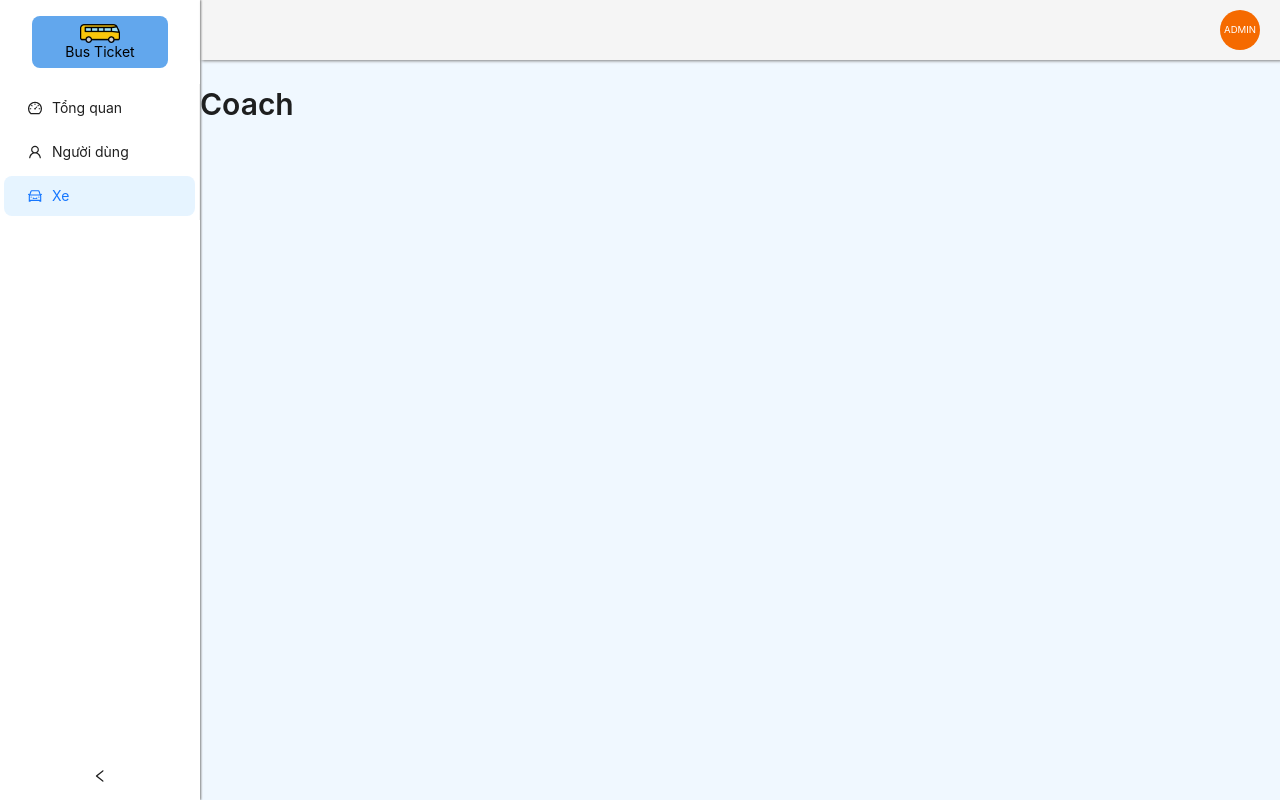
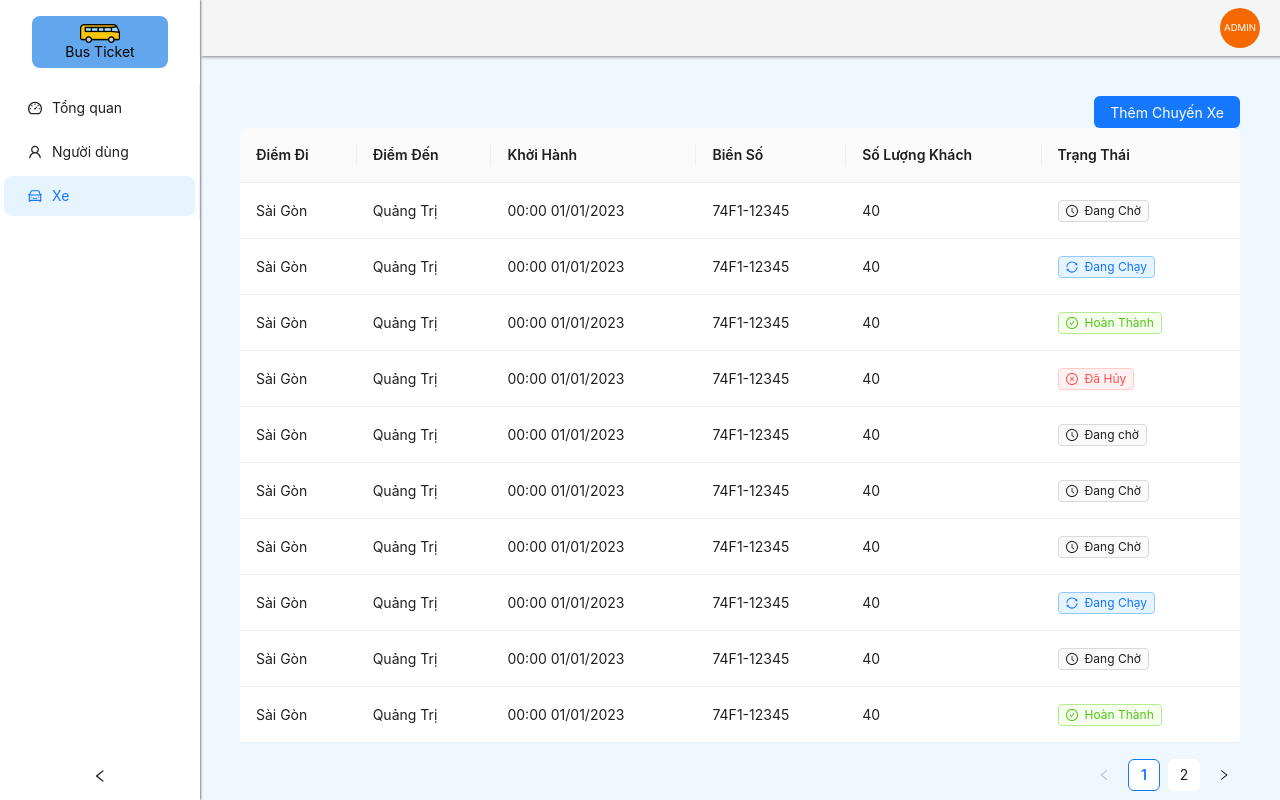
Before and after one commit to superdark1999/bus-ticket-client, a React (Create React App) app: page /admin/coach in a window 1280 px wide. Built offline with nearby package versions, Linux system fonts and the light colour scheme.

Commit message:
show coach list

```diff
--- a/src/layout/AdminLayout.tsx
+++ b/src/layout/AdminLayout.tsx
@@ -44,4 +44,5 @@ const Content = styled.div`
   background-color: aliceblue;
   display: flex;
   flex-direction: column;
+  padding: 5vh;
 `;
--- a/src/views/Admin/tabs/Coach.tsx
+++ b/src/views/Admin/tabs/Coach.tsx
@@ -1,9 +1,217 @@
 import React from "react";
-import { Typography } from "antd";
+import { Typography, Table, Tag, Row, Col, Button } from "antd";
+import { ColumnsType } from "antd/es/table";
+import {
+  CheckCircleOutlined,
+  ClockCircleOutlined,
+  CloseCircleOutlined,
+  SyncOutlined,
+} from '@ant-design/icons';
 
-const { Title } = Typography;
-interface SeflProp {}
+interface SeflProp {};
+interface CoachRecord {
+  id: number,
+  from: string,
+  to: string,
+  departureTime: string,
+  licensePlate: string,
+  passengerAmount: number,
+  status: string
+}
+
 const Coach = ({}: SeflProp) => {
-  return <Title level={2}>Coach</Title>;
+  const columns: ColumnsType<CoachRecord> = [
+    {
+      title: 'Điểm Đi',
+      dataIndex: 'from',
+      key: 'id',
+    },
+    {
+      title: 'Điểm Đến',
+      dataIndex: 'to',
+      key: 'id',
+    },
+    {
+      title: 'Khởi Hành',
+      dataIndex: 'departureTime',
+      key: 'id',
+    },
+    {
+      title: 'Biển Số',
+      dataIndex: 'licensePlate',
+      key: 'id',
+    },{
+      title: 'Số Lượng Khách',
+      dataIndex: 'passengerAmount',
+      key: 'id',
+    },
+    {
+      title: 'Trạng Thái',
+      dataIndex: 'status',
+      key: 'id',
+      render: ((_, {status}) => {
+
+        let tagStyle = status.toLowerCase() === "đang chờ" ? {color: "default", icon: <ClockCircleOutlined/>}
+                  : (status.toLowerCase() === "đang chạy" ? {color: "processing", icon: <SyncOutlined/>}
+                  : (status.toLowerCase() === "hoàn thành" ? {color: "success", icon: <CheckCircleOutlined/>}
+                  : {color: "error", icon: <CloseCircleOutlined/>}));
+
+        return (<Tag {...tagStyle}>{status}</Tag>);
+      })
+    },
+  ];
+
+  // Call api to get data later, now mock it
+  const coachListMock : CoachRecord[] = [
+    {
+      id: 1,
+      from: "Sài Gòn",
+      to: "Quảng Trị",
+      departureTime: "00:00 01/01/2023",
+      licensePlate: "74F1-12345",
+      passengerAmount: 40,
+      status: "Đang Chờ"
+    },
+    {
+      id: 2,
+      from: "Sài Gòn",
+      to: "Quảng Trị",
+      departureTime: "00:00 01/01/2023",
+      licensePlate: "74F1-12345",
+      passengerAmount: 40,
+      status: "Đang Chạy"
+    },
+    {
+      id: 3,
+      from: "Sài Gòn",
+      to: "Quảng Trị",
+      departureTime: "00:00 01/01/2023",
+      licensePlate: "74F1-12345",
+      passengerAmount: 40,
+      status: "Hoàn Thành"
+    },
+    {
+      id: 4,
+      from: "Sài Gòn",
+      to: "Quảng Trị",
+      departureTime: "00:00 01/01/2023",
+      licensePlate: "74F1-12345",
+      passengerAmount: 40,
+      status: "Đã Hủy"
+    },
+    {
+      id: 5,
+      from: "Sài Gòn",
+      to: "Quảng Trị",
+      departureTime: "00:00 01/01/2023",
+      licensePlate: "74F1-12345",
+      passengerAmount: 40,
+      status: "Đang chờ"
+    },
+    {
+      id: 6,
+      from: "Sài Gòn",
+      to: "Quảng Trị",
+      departureTime: "00:00 01/01/2023",
+      licensePlate: "74F1-12345",
+      passengerAmount: 40,
+      status: "Đang Chờ"
+    },
+    {
+      id: 7,
+      from: "Sài Gòn",
+      to: "Quảng Trị",
+      departureTime: "00:00 01/01/2023",
+      licensePlate: "74F1-12345",
+      passengerAmount: 40,
+      status: "Đang Chờ"
+    },
+    {
+      id: 8,
+      from: "Sài Gòn",
+      to: "Quảng Trị",
+      departureTime: "00:00 01/01/2023",
+      licensePlate: "74F1-12345",
+      passengerAmount: 40,
+      status: "Đang Chạy"
+    },
+    {
+      id: 9,
+      from: "Sài Gòn",
+      to: "Quảng Trị",
+      departureTime: "00:00 01/01/2023",
+      licensePlate: "74F1-12345",
+      passengerAmount: 40,
+      status: "Đang Chờ"
+    },
+    {
+      id: 10,
+      from: "Sài Gòn",
+      to: "Quảng Trị",
+      departureTime: "00:00 01/01/2023",
+      licensePlate: "74F1-12345",
+      passengerAmount: 40,
+      status: "Hoàn Thành"
+    },
+    {
+      id: 11,
+      from: "Sài Gòn",
+      to: "Quảng Trị",
+      departureTime: "00:00 01/01/2023",
+      licensePlate: "74F1-12345",
+      passengerAmount: 40,
+      status: "Hoàn Thành"
+    },
+    {
+      id: 12,
+      from: "Sài Gòn",
+      to: "Quảng Trị",
+      departureTime: "00:00 01/01/2023",
+      licensePlate: "74F1-12345",
+      passengerAmount: 40,
+      status: "Hoàn Thành"
+    },
+    {
+      id: 13,
+      from: "Sài Gòn",
+      to: "Quảng Trị",
+      departureTime: "00:00 01/01/2023",
+      licensePlate: "74F1-12345",
+      passengerAmount: 40,
+      status: "Hoàn Thành"
+    },
+    {
+      id: 14,
+      from: "Sài Gòn",
+      to: "Quảng Trị",
+      departureTime: "00:00 01/01/2023",
+      licensePlate: "74F1-12345",
+      passengerAmount: 40,
+      status: "Hoàn Thành"
+    },
+    {
+      id: 15,
+      from: "Sài Gòn",
+      to: "Quảng Trị",
+      departureTime: "00:00 01/01/2023",
+      licensePlate: "74F1-12345",
+      passengerAmount: 40,
+      status: "Hoàn Thành"
+    },
+  ]
+  return (
+    <Row>
+      <Col span={24}>
+        <Row justify={'end'}>
+            <Button type="primary">Thêm Chuyến Xe</Button>
+        </Row>
+        <Row>
+          <Col span={24}>
+            <Table dataSource={coachListMock} columns={columns}/>
+          </Col>
+        </Row>
+      </Col>
+    </Row>
+  );
 };
 export default Coach;
```
